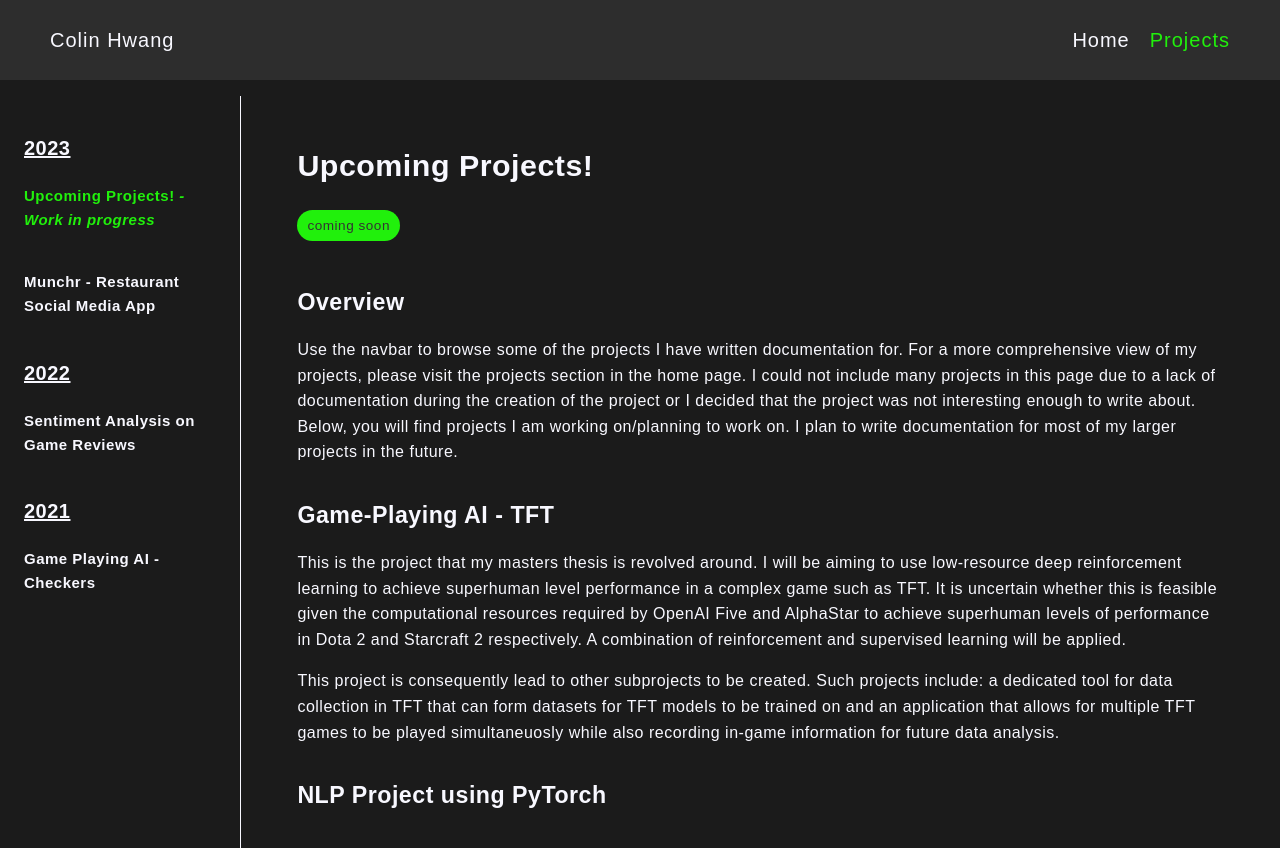
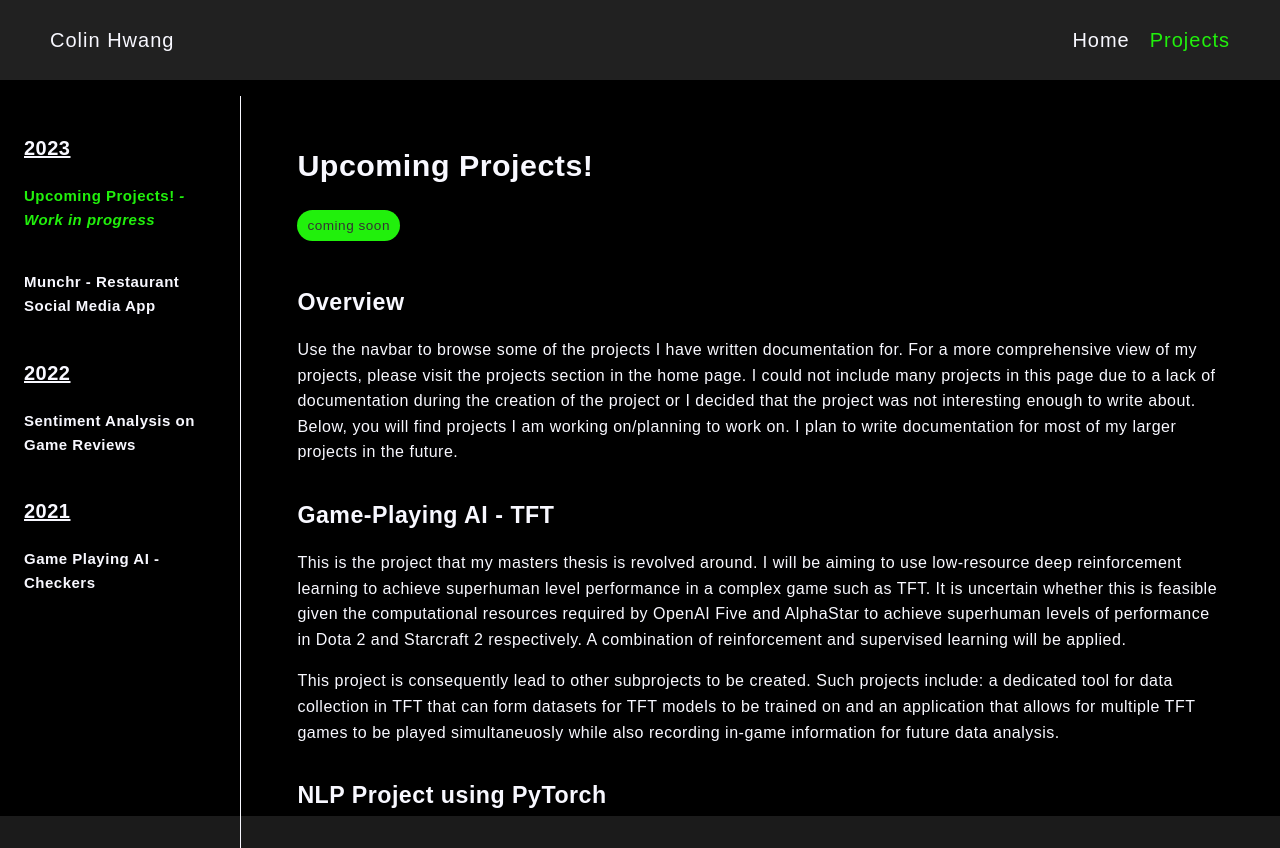
Before and after one commit to colinh09/portfolio2, a React (Create React App) app: page /projects in a window 1280 px wide. Built offline with nearby package versions, Linux system fonts and the light colour scheme.

Commit message:
changed color scheme a little

```diff
--- a/src/App.css
+++ b/src/App.css
@@ -1,6 +1,6 @@
 .App {
   text-align: center;
-  background-color: #1B1B1B;
+  background-color: #000000;
 }
 
 .App-logo {
--- a/src/Components/ExperienceCard.css
+++ b/src/Components/ExperienceCard.css
@@ -1,5 +1,5 @@
 .experience-card {
-    background-color: #292929;
+    background-color: #212121;
     color: #F8F8FF;
     padding: 1em 1em 0;
     margin: 1em 1em 0;
--- a/src/Components/Navbar.css
+++ b/src/Components/Navbar.css
@@ -3,7 +3,7 @@
     top: 0;
     z-index: 100;
     width: 100%;
-    background-color: #2d2d2d;
+    background-color: #212121;
     padding: 20px 50px;
     box-sizing: border-box;
     color: #F8F8FF;
--- a/src/Components/ProjectCard.css
+++ b/src/Components/ProjectCard.css
@@ -1,5 +1,5 @@
 .project-card {
-    background-color: #292929;
+    background-color: #212121;
     color: #F8F8FF;
     padding: 1em 1em 0;
     margin: 1em 1em 0;
--- a/src/Pages/Projects.css
+++ b/src/Pages/Projects.css
@@ -3,7 +3,7 @@
     flex-direction: row;
     height: calc(100vh - 10vh);
     color: #F8F8FF;
-    background-color: #1B1B1B;
+    background-color: #000000;
     padding-top: 12vh;
 }
 
```
